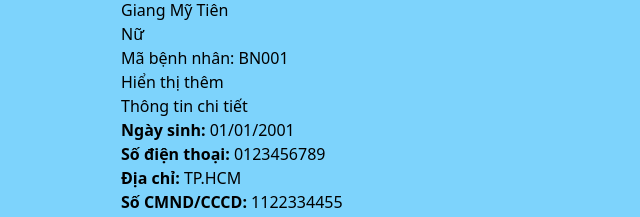
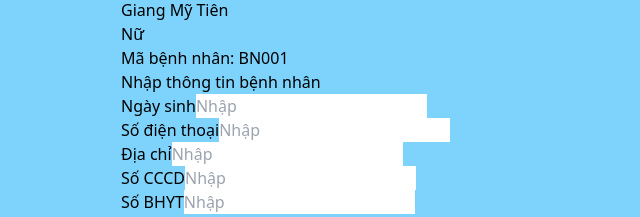
Before and after one commit to NguyenDuyTan0302/HTTTYT, a React app: page /profile/administrative in a window 1280 px wide. Shown: the part 650-867 px from the top of the page, without its empty margins (319-959 px from the left). Built offline with nearby package versions, Linux system fonts and the light colour scheme; the HTML template or start-up script is replaced by a standard one.

Commit message:
Tân updates

```diff
--- a/src/components/Administrative.jsx
+++ b/src/components/Administrative.jsx
@@ -3,9 +3,9 @@ import React from "react";
 const Administrative = () => {
   return (
     <div className="flex flex-col gap-4 max-w-4xl mx-auto">
-      {/* 🩶 Thẻ 1: Thông tin bệnh nhân */}
+
         <div className="bg-white rounded-2xl shadow p-5 relative">
-        {/* nút chỉnh sửa góc trên bên phải */}
+
             <button className="absolute top-3 right-3 text-sm px-3 py-1 bg-blue-500 text-white rounded-lg hover:bg-blue-600 transition">
                 Chỉnh sửa
             </button>
@@ -13,22 +13,61 @@ const Administrative = () => {
             <h2 className="text-xl font-semibold mb-2">Giang Mỹ Tiên</h2>
             <p className="text-gray-700">Nữ</p>
             <p className="text-gray-700">Mã bệnh nhân: BN001</p>
+        </div>
 
-        <button className="mt-3 px-4 py-2 bg-blue-500 text-white rounded-lg hover:bg-blue-600 transition">
-          Hiển thị thêm
+        <div className="bg-white rounded-2xl shadow p-5">
+        <h2 className="text-lg font-bold text-slate-800 mb-3">Nhập thông tin bệnh nhân</h2>
+
+        <div className="space-y-3">
+          <div className="flex items-center">
+            <label className="w-40 font-medium text-gray-700">Ngày sinh</label>
+            <input
+              type="text"
+              placeholder="Nhập"
+              className="flex-1 bg-gray-100 rounded-lg px-3 py-2 outline-none focus:ring-2 focus:ring-blue-400"
+            />
+          </div>
+
+          <div className="flex items-center">
+            <label className="w-40 font-medium text-gray-700">Số điện thoại</label>
+            <input
+              type="text"
+              placeholder="Nhập"
+              className="flex-1 bg-gray-100 rounded-lg px-3 py-2 outline-none focus:ring-2 focus:ring-blue-400"
+            />
+          </div>
+
+          <div className="flex items-center">
+            <label className="w-40 font-medium text-gray-700">Địa chỉ</label>
+            <input
+              type="text"
+              placeholder="Nhập"
+              className="flex-1 bg-gray-100 rounded-lg px-3 py-2 outline-none focus:ring-2 focus:ring-blue-400"
+            />
+          </div>
+
+          <div className="flex items-center">
+            <label className="w-40 font-medium text-gray-700">Số CCCD</label>
+            <input
+              type="text"
+              placeholder="Nhập"
+              className="flex-1 bg-gray-100 rounded-lg px-3 py-2 outline-none focus:ring-2 focus:ring-blue-400"
+            />
+          </div>
+
+          <div className="flex items-center">
+            <label className="w-40 font-medium text-gray-700">Số BHYT</label>
+            <input
+              type="text"
+              placeholder="Nhập"
+              className="flex-1 bg-gray-100 rounded-lg px-3 py-2 outline-none focus:ring-2 focus:ring-blue-400"
+            />
+          </div>
+          <div className="flex justify-end mt-6">
+          <button className="px-5 py-2 bg-blue-500 text-white rounded-lg hover:bg-blue-600 transition">
+            Nhập
           </button>
         </div>
-
-      {/* Thẻ 2 */}
-      <div className="bg-white rounded-2xl shadow p-5 w-full">
-        <h3 className="text-lg font-semibold mb-3 text-gray-800">Thông tin chi tiết</h3>
-
-        <div className="space-y-1 text-gray-700">
-          <p><strong>Ngày sinh:</strong> 01/01/2001</p>
-          <p><strong>Số điện thoại:</strong> 0123456789</p>
-          <p><strong>Địa chỉ:</strong> TP.HCM</p>
-          <p><strong>Số CMND/CCCD:</strong> 1122334455</p>
-          <p><strong>Số BHYT:</strong> 1122334455</p>
         </div>
         </div>
     </div>
```
Lines whose indentation alone changed are shown as unchanged.
